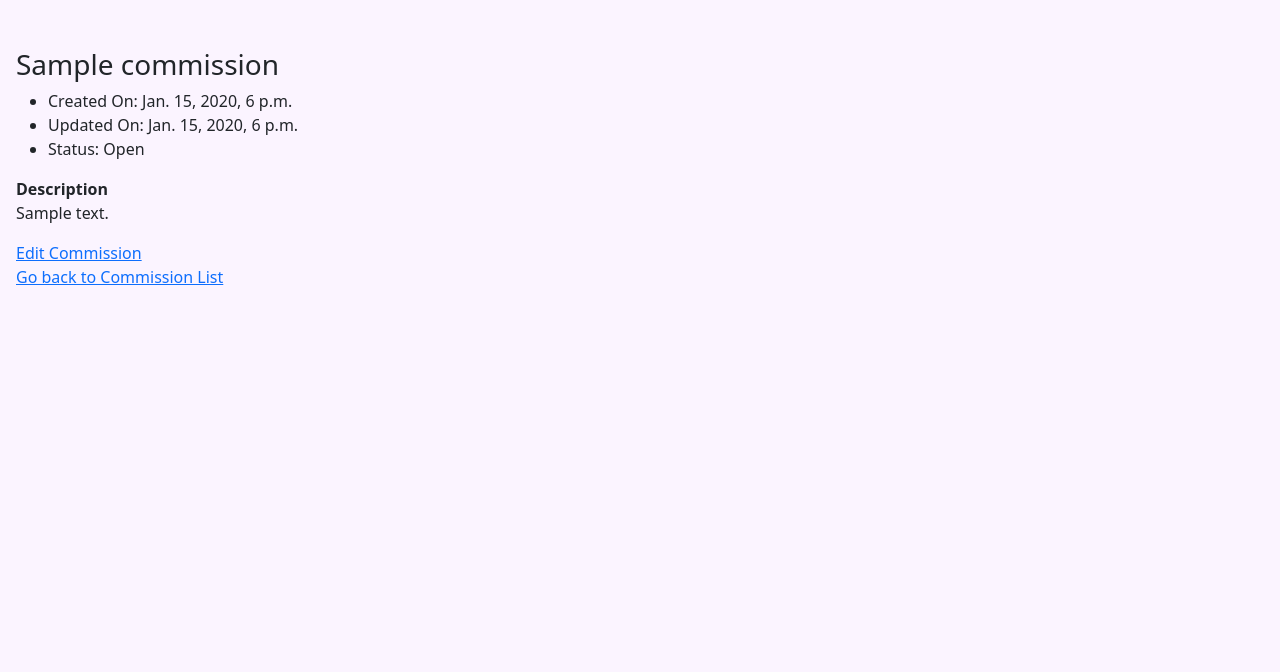
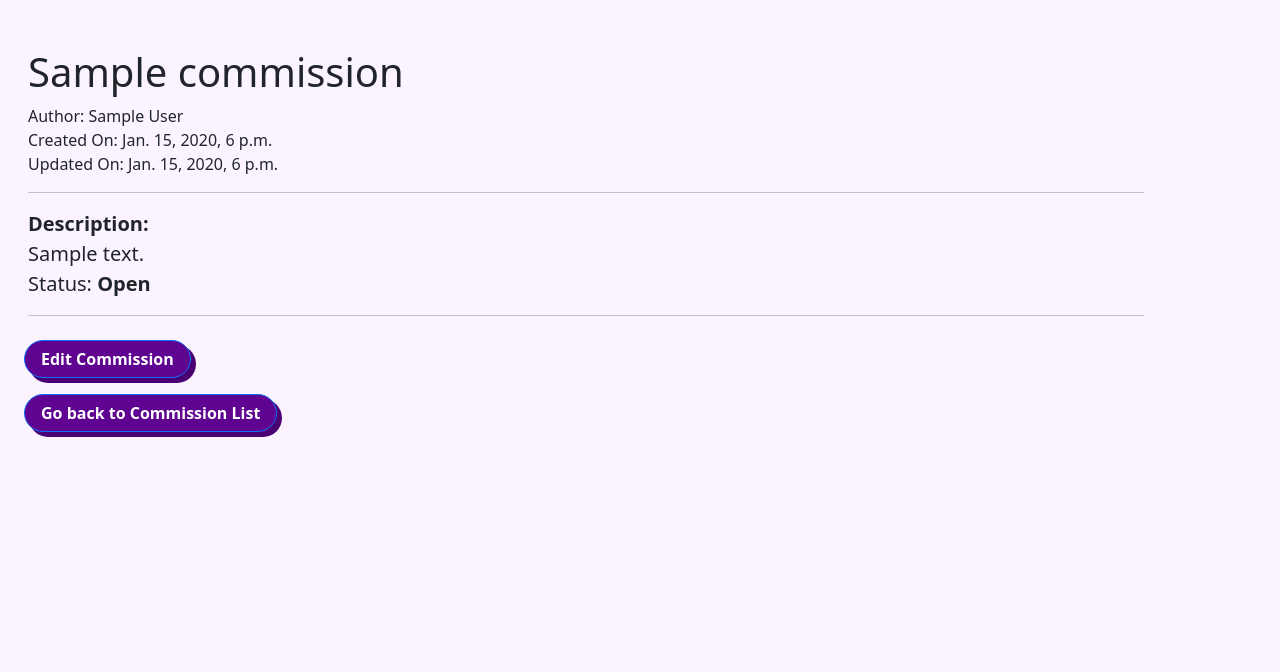
Before and after one commit to madyoung914/hobbysite-ED-1, a Django app: page /commissions/detail/1 in a window 1280 px wide. Shown: the part 69-741 px from the top of the page. Run offline with Django 5.2, Linux system fonts and the light colour scheme; a user stored in the database is signed in; tables that the repository leaves empty hold one stand-in row (values such as "Sample post"); data that the repository does not hold is empty; parts of the project's set-up code (start-up, migrations or seed data) failed here and were passed over.

Commit message:
Style Commission almost complete

```diff
--- a/hobbysite/commissions/templates/commissions/commission_detail.html
+++ b/hobbysite/commissions/templates/commissions/commission_detail.html
@@ -5,33 +5,35 @@
 
 
 <div class="container app-content">
-    <h3>{{object.title}}</h3>
 
-    <ul>
-        <li class="min-detail">Created On: {{object.createdOn}}</li>
-        <li class="min-detail">Updated On: {{object.updatedOn}}</li>
-        <li class="min-detail">Status: {{object.get_status_display}}</li>
-    </ul>
-
-    <p>
-        <b>Description</b>
+    <div class="container">
+        <div class="d-flex justify-content-between align-items-start flex-wrap">
+            <div class="d-flex align-items-center g-20">
+                <h1>{{object.title}}</h1>
+            </div>
+        </div>
+        <div class="fs-6">
+            Author: {{object.author}} <br>
+            Created On: {{object.createdOn}}<br>
+            Updated On: {{object.updatedOn}}<br>
+        </div>
+        <hr>
+        <p class="fs-5">
+            <b>Description:</b>
             <br>
             {{object.description}}
+            <br>
+            Status: <b> {{object.get_status_display}} </b>
         </p>
 
+        <hr>
+    </div>
 
-
-    <ul>
+    <div class="container">
         {% for job in object.jobs.all %}
-        <li>
+        <div class="container p-4 border rounded bg-light shadow">
         <p>
-                {% if request.user.profile != object.author %}
-                <b>{{job.role}}</b>
-                {% else %}
-                <a href={{job.get_absolute_url}}><b>{{job.role}}</b></a>
-                {% endif%}
-
-                <br>
+            <h4><b>{{job.role}}</b></h4>
             Number of People: {{job.manpowerRequired}} <br>
             Status: {{job.get_status_display}}
             {% if request.user.is_authenticated%}
@@ -44,21 +46,27 @@
                 {% csrf_token %}
                 <input type="hidden" name="job_id" value="{{ job.id }}">
                 {{ form.as_p }}
-                    <button type="submit">Apply Job</button>
+                <button class="btn btn-primary" type="submit">Apply Job</button>
             </form>
             {% endif %}
+            {% else %}
+            <br>
+            <a class="btn btn-primary ml-5" href={{job.get_absolute_url}}>Check Applicants</a>
             {% endif %}
             {% endif %}
         </p>
-        </li>
+        </div>
+        <br>
         {% endfor %}
-    </ul>
-
-    {% if request.user.profile == object.author %}
-    <a href="{% url 'commissions:commission-edit' pk=object.pk %}"> Edit Commission </a> <br>
-    {% endif %}
-    <a href="{% url 'commissions:commissions-list' %}"> Go back to Commission List </a>
 
     </div>
 
+    {% if request.user.profile == object.author %}
+    <a class="btn btn-primary rounded-pill m-2" href="{% url 'commissions:commission-edit' pk=object.pk %}"> Edit Commission </a> <br>
+    {% endif %}
+    <a class="btn btn-primary rounded-pill m-2" href="{% url 'commissions:commissions-list' %}"> Go back to Commission List </a>
+
+</div>
+
+
 {% endblock %}
--- a/hobbysite/commissions/templates/commissions/commission_list.html
+++ b/hobbysite/commissions/templates/commissions/commission_list.html
@@ -76,10 +76,11 @@
             </li>
             {% endfor %}
         </ul>
+        <hr>
     </div>
-        <hr>
 
 
+    <div class="container">
         {% if request.user.is_authenticated %}
         <br>
         <a class="btn btn-primary rounded-pill my-1" href="{% url 'user_management:profile' username=user.username %}">Go back to profile</a>
@@ -88,4 +89,5 @@
         <a class="btn btn-primary rounded-pill my-1" href="{% url 'main_interface:homepage'%}">Go back to homepage</a>
 
     </div>
+    </div>
     {% endblock %}
--- a/hobbysite/static/style.css
+++ b/hobbysite/static/style.css
@@ -124,6 +124,12 @@ main {
 }
 
 .app-content {
+	display: flow;
 	margin: 3rem 1rem 3rem 1rem;
 	padding: 0 0 0 0;
 }
+
+.min-detail {
+	font-size: 10px;
+	margin: 0.4px 2px 0 0;
+}
```
Also changed, not shown: hobbysite/commissions/templates/commissions/commission_add.html (+4 -3 lines), hobbysite/commissions/templates/commissions/commission_edit.html (+17 -8 lines), hobbysite/commissions/templates/commissions/job_view.html (+27 -20 lines). Lines whose indentation alone changed are shown as unchanged.
